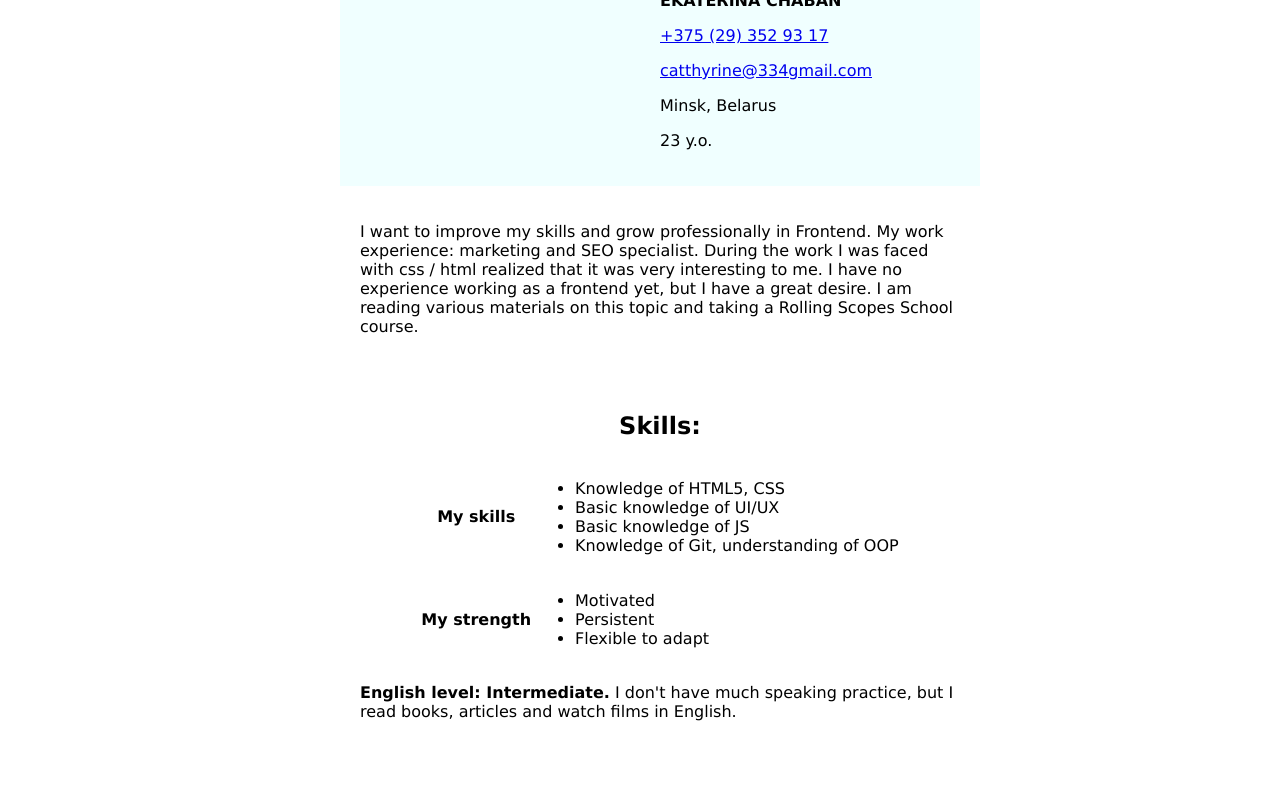
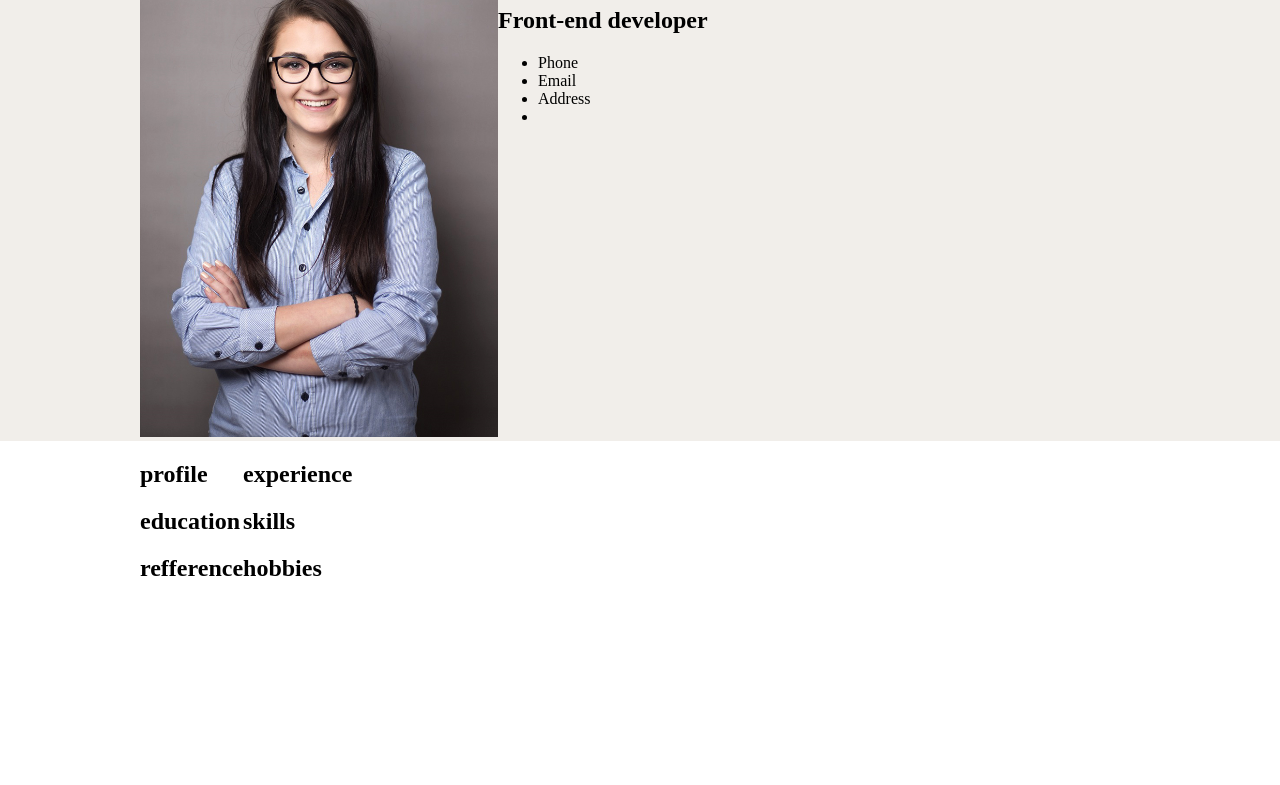
Before and after one commit to Kianeay/rsschool-cv, a plain HTML site: page index.html in a window 1280 px wide. Shown: the part 73-858 px from the top of the page. After the commit the page ends 800 px from the top, so only its background shows below. Drawn offline with Linux system fonts and the light colour scheme.

Commit message:
init: start  task

```diff
--- a/cvPage.css
+++ /dev/null
@@ -1,29 +0,0 @@
-div {
-    width: 600px;
-    padding: 20px;
-    margin: auto;
-    font-family: Geneva, Arial, Helvetica, sans-serif;
-}
-
-img {
-    margin-left: 60px;
-    margin-right: 40px;
-    float: left;
-    margin-top: -0.625em;
-
-  }
-
-  h2 {
-    text-align: center;
-  }
-
-.contact {
-    background-color: azure;
-    margin-left: auto;
-    margin-right: auto;
-}
-
-table {
-    margin-left: auto;
-    margin-right: auto;
-}
--- a/index.html
+++ b/index.html
@@ -1,69 +1,67 @@
 <!DOCTYPE html>
 <html lang="en">
   <head>
-  <meta charset="UTF-8">
-  <meta name="viewport" content="width=device-width, initial-scale=1.0">
-  <title>My CV</title>
-  <script src="alert.js"></script>
-  <link rel="stylesheet" type="text/css" href="cvPage.css">
+    <meta charset="UTF-8" />
+    <meta name="viewport" content="width=device-width, initial-scale=1.0" />
+    <title>Document</title>
+    <link rel="stylesheet" href="styles.css" />
   </head>
   <body>
+    <div class="basic">
+      <div class="wrapper">
+        <div class="img-container">
+            <img src="03-02 110332.png" alt="" />
+        </div>
+        <div class="contacts">
+          <h1>Ekaterina Belaya</h1>
+          <h2 class="job">Front-end developer</h2>
+          <ul class="contacts-info">
+            <li>Phone</li>
+            <li>Email</li>
+            <li>Address</li>
+            <li></li>
+          </ul>
+        </div>
+      </div>
+    </div>
 
+    <main class="main">
+      <div class="wrapper">
+        <div class="first-column">
+          <div class="profile">
+            <h2>profile</h2>
+            <p></p>
+          </div>
+          <div class="education">
+            <h2>education</h2>
+            <p></p>
+          </div>
+          <div class="refference">
+            <h2>refference</h2>
+            <p></p>
+          </div>
+		</div>
 
-<div class="wrapper">
-
-  <div class="contact">
-    <img src="assets\images\IMG_9254нов-(2).png" alt="my photo" width="200" height="200">
-    <p><b>EKATERINA CHABAN</b></p>
-    <p><a href="tel:+375293529317">+375 (29) 352 93 17</a></p>
-    <p><a href="mailto:catthyrine@334gmail.com">catthyrine@334gmail.com</a></p>
-    <p>Minsk, Belarus</p>
-    <p>23 y.o.</p>
+        <div class="sec-column">
+          <div class="experience">
+            <h2>experience</h2>
+            <p></p>
+		  </div>
+		  <div class="skills">
+            <h2>skills</h2>
+            <p></p>
           </div>
 
 
-
-<div class="goals">
-     <p> I want to improve my skills and grow professionally in Frontend. My work experience: marketing and SEO specialist.
-        During the work I was faced with css / html realized that it was very interesting to me. I have no experience working as a frontend yet,
-        but I have a great desire. I am reading various materials on this topic and taking a Rolling Scopes School course.</p>
-</div>
-
-  <div class="experience">
-    <h2>Skills:</h2>
-
-    <table>
-      <tr>
-        <th>My skills</th>
-        <td>
-          <ul>
-            <li> Knowledge of HTML5, CSS</li>
-            <li>Basic knowledge of UI/UX</li>
-            <li>Basic knowledge of JS</li>
-            <li>Knowledge of Git, understanding of OOP</li>
-         </ul>
-        </td>
-      </tr>
-      <tr>
-        <th>My strength</th>
-        <td>
-          <ul>
-            <li>Motivated</li>
-            <li>Persistent</li>
-            <li>Flexible to adapt</li>
-          </ul>
-        </td>
-       </tr>
-    </table>
-
-
-
- <p><b>English level: Intermediate.</b> I don't have much speaking practice, but I read books, articles and watch films in English.</p>
-  </div>
+          <div class="hobbies">
+            <h2>hobbies</h2>
+            <p></p>
         </div>
 
 
+          </div>
 
-
+      </div>
+    </main>
   </body>
 </html>
--- /dev/null
+++ b/styles.css
@@ -0,0 +1,12 @@
+body {
+  margin: 0;
+  padding: 0;
+ }
+ .basic {
+     background-color: rgb(241, 238, 234);
+ }
+ .wrapper {
+     max-width: 1000px;
+     display: flex;
+     margin: 0 auto;
+ }
```
Also changed, not shown: index1.html (added, +69 -0 lines), 03-02 110332.png (added). Lines whose indentation alone changed are shown as unchanged.
